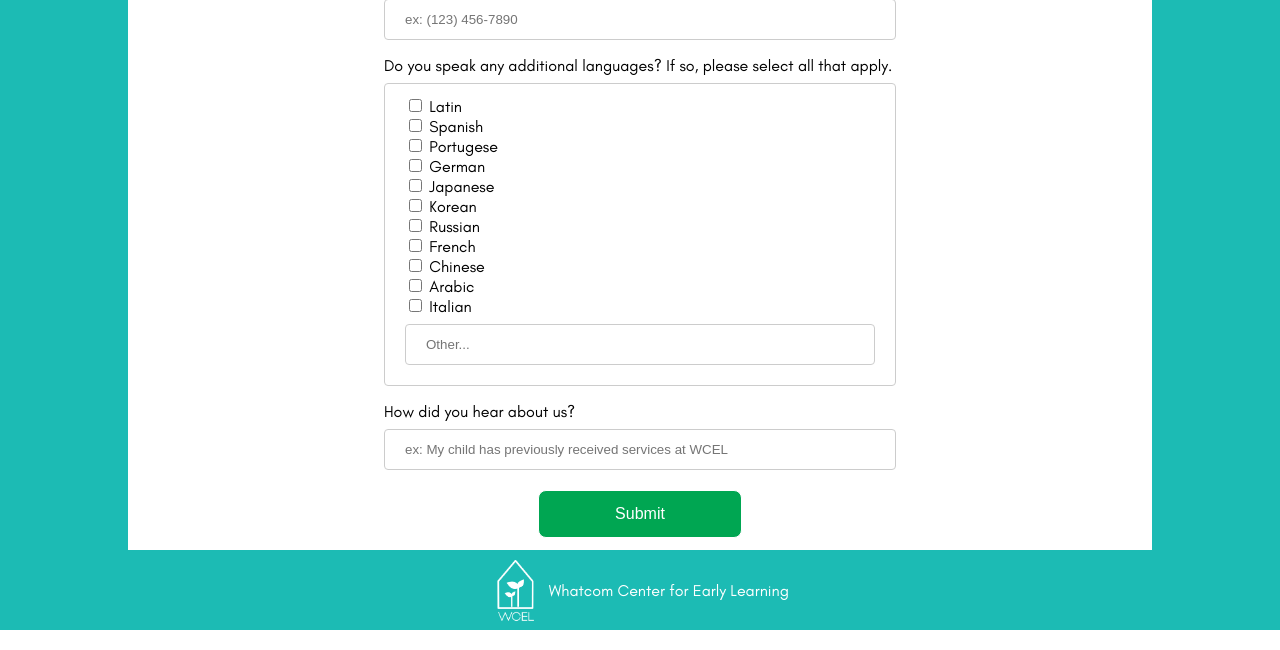
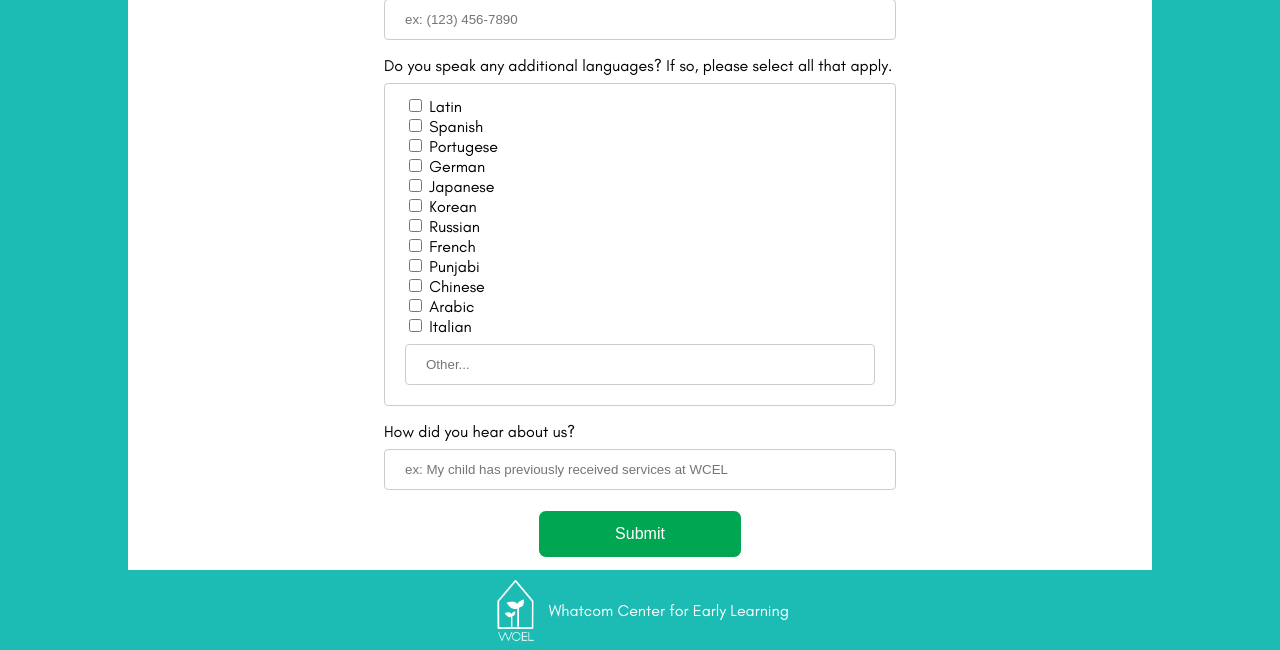
Before and after one commit to dwstrong5/WCEL-TT-Registration, a Flask app: page / in a window 1280 px wide. Shown: the part 1461-2111 px from the top of the page. Run offline with Flask 3, Linux system fonts and the light colour scheme; parts of the project's set-up code (start-up, migrations or seed data) failed here and were passed over.

Commit message:
added language, changed config, moved from AWS to Azure

```diff
--- a/app.py
+++ b/app.py
@@ -1,11 +1,14 @@
 from flask import Flask, render_template, request, redirect, url_for
 from datetime import datetime
-import pymongo, os
+import pymongo, os, json, urllib.parse
 
 app = Flask(__name__)
 
 # Establish connection with database
-client = pymongo.MongoClient(open("config.txt").read())
+with open('config.txt') as f:
+    credentials = json.load(f)
+
+client = pymongo.MongoClient("mongodb+srv://" + credentials["username"] + ":" + str(urllib.parse.quote(credentials["password"])) +"@wcel-cluster.wtcxphf.mongodb.net/")
 db = client['toddler-time-registration']
 entries = db.get_collection('entries')
 
--- a/templates/register.html
+++ b/templates/register.html
@@ -136,6 +136,10 @@
                         <label>French</label>
                     </div>
                     <div>
+                        <input type="checkbox" id="languages" name="languages" value="Punjabi" />
+                        <label>Punjabi</label>
+                    </div>
+                    <div>
                         <input type="checkbox" id="languages" name="languages" value="Chinese" />
                         <label>Chinese</label>
                     </div>
```
Also changed, not shown: 1 other file.
